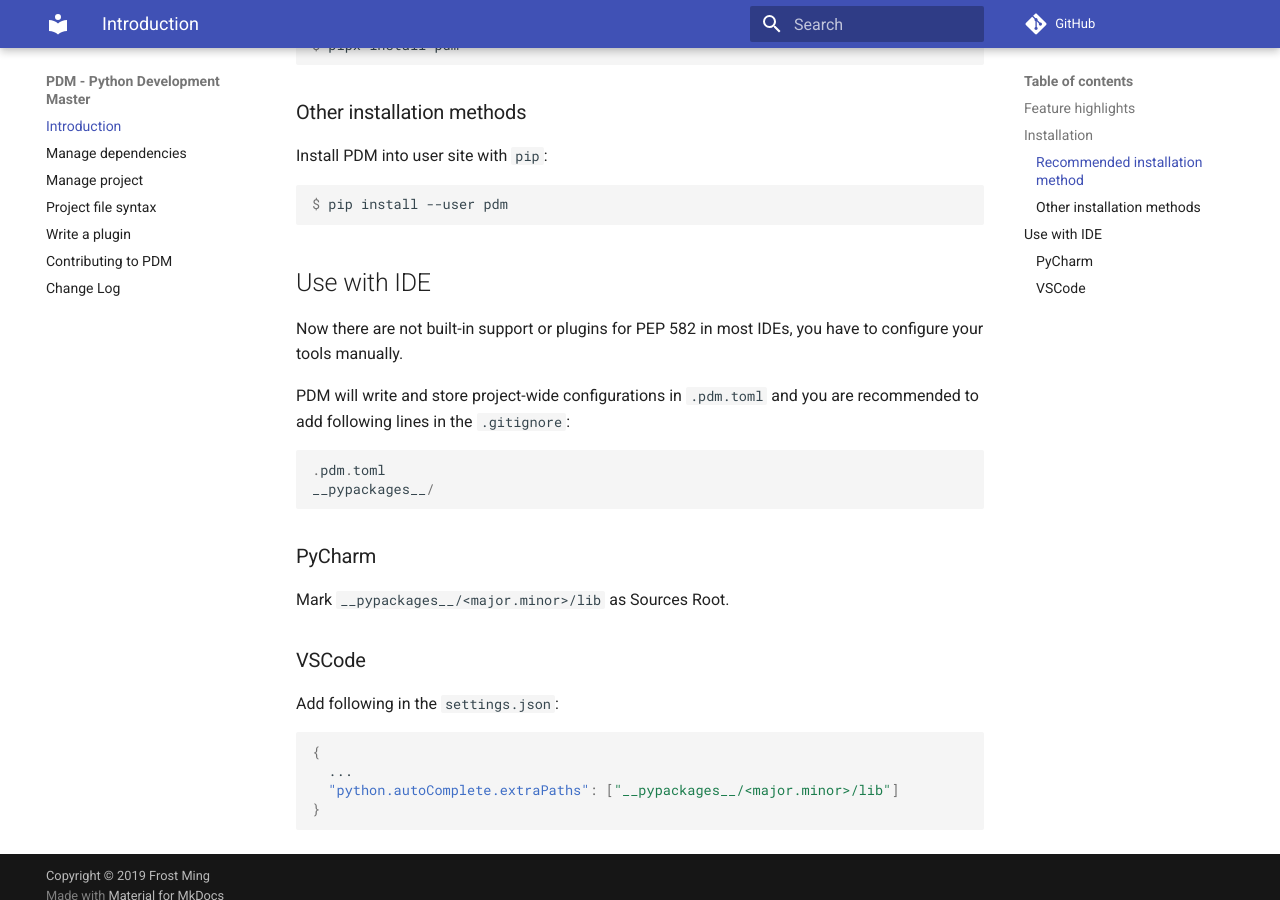
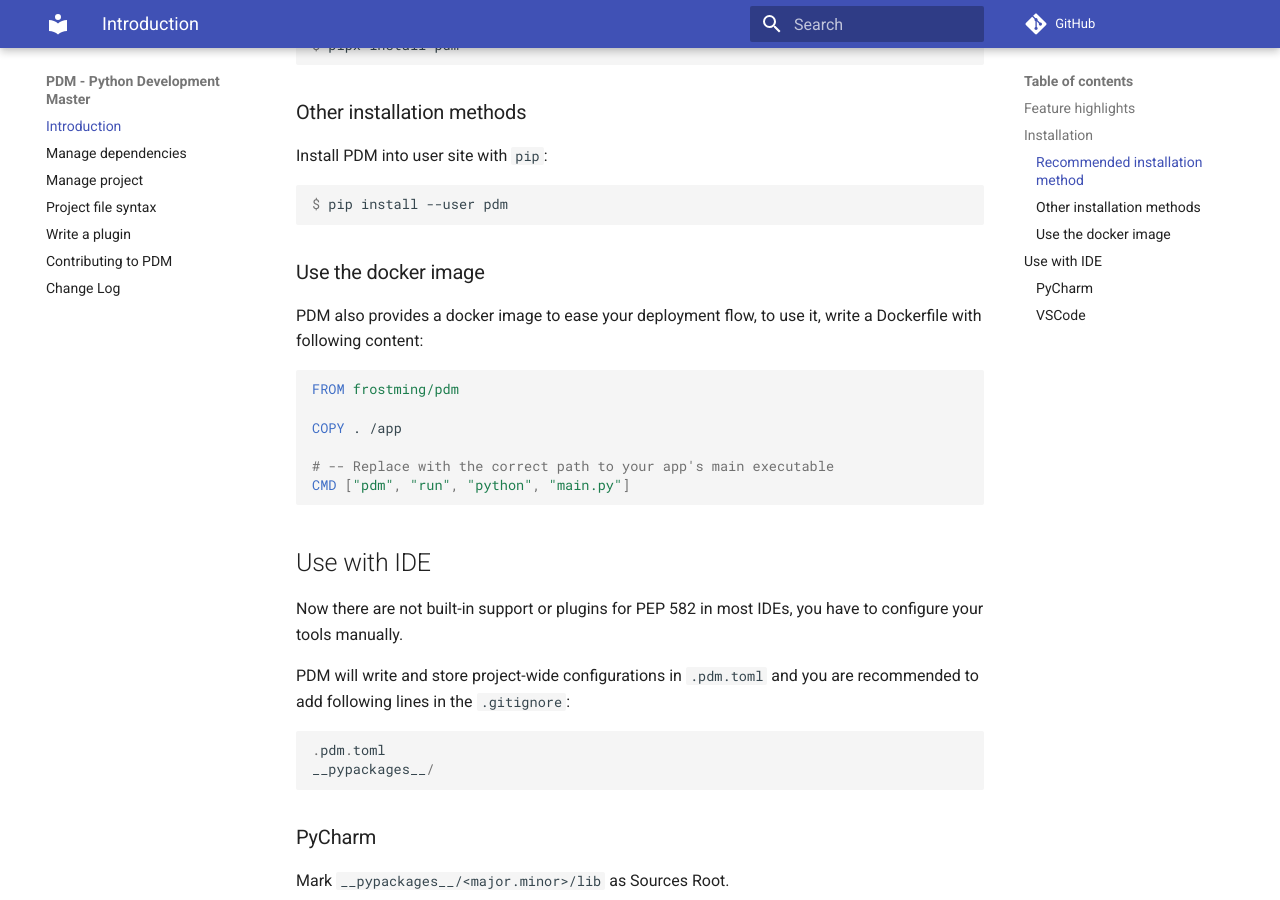
Before and after one commit to ChrisSanderser/pd-ms, an MkDocs documentation site: the page built from docs/docs/index.md, in a window 1280 px wide and 900 px high, scrolled down 977 px. Built offline with MkDocs 1.6.1 and Material for MkDocs 9.7.7, drawn with Linux system fonts in a browser that asks for light colours; comment, search, counter and statistics services are not loaded.

Commit message:
add instruction for docker image

````diff
--- a/docs/docs/index.md
+++ b/docs/docs/index.md
@@ -38,6 +38,18 @@ Install PDM into user site with `pip`:
 $ pip install --user pdm
 ```
 
+### Use the docker image
+
+PDM also provides a docker image to ease your deployment flow, to use it, write a Dockerfile with following content:
+```Dockerfile
+FROM frostming/pdm
+
+COPY . /app
+
+# -- Replace with the correct path to your app's main executable
+CMD ["pdm", "run", "python", "main.py"]
+```
+
 ## Use with IDE
 
 Now there are not built-in support or plugins for PEP 582 in most IDEs, you have to configure your tools manually.
````
Also changed, not shown: 1 other file.
